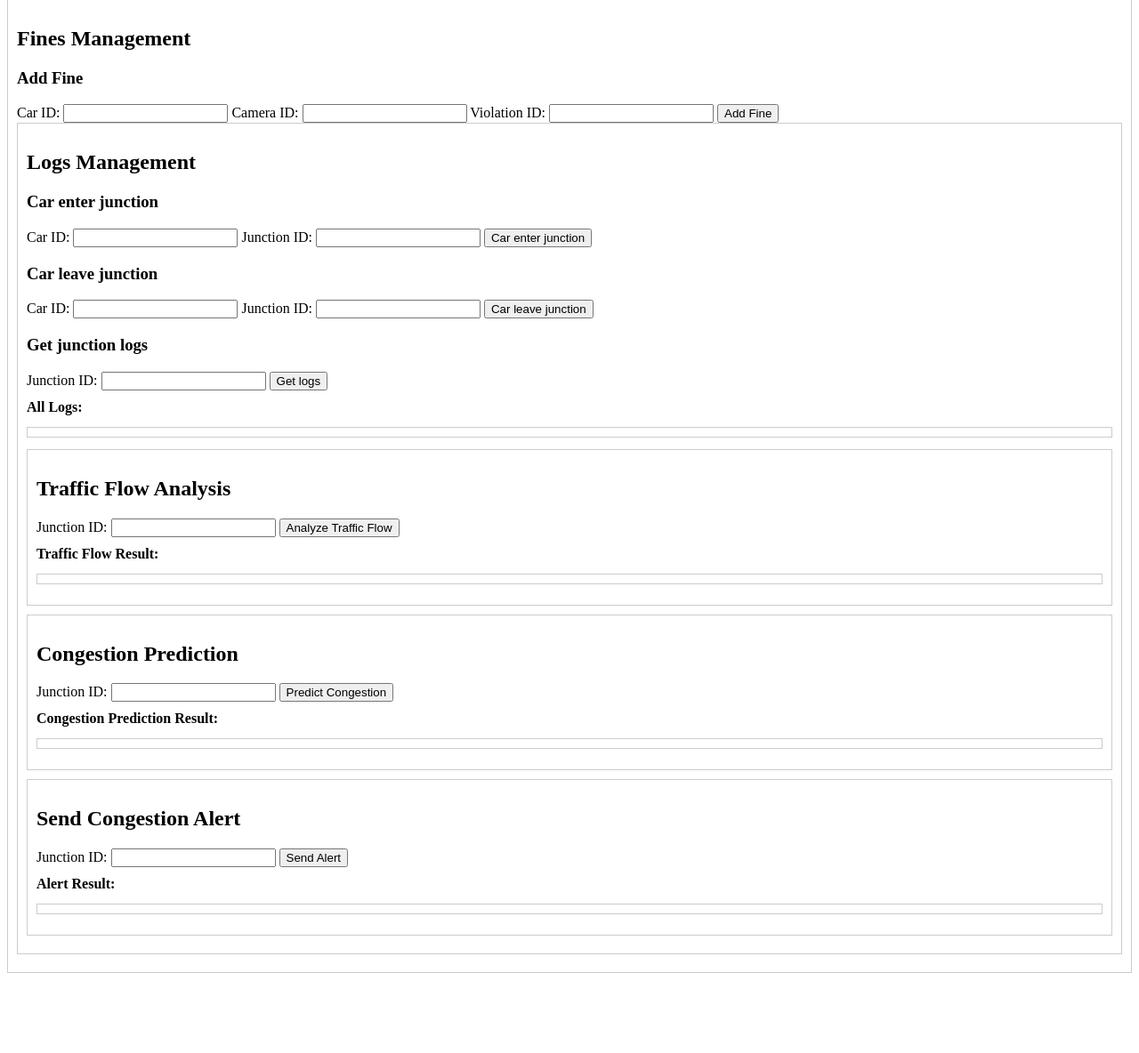
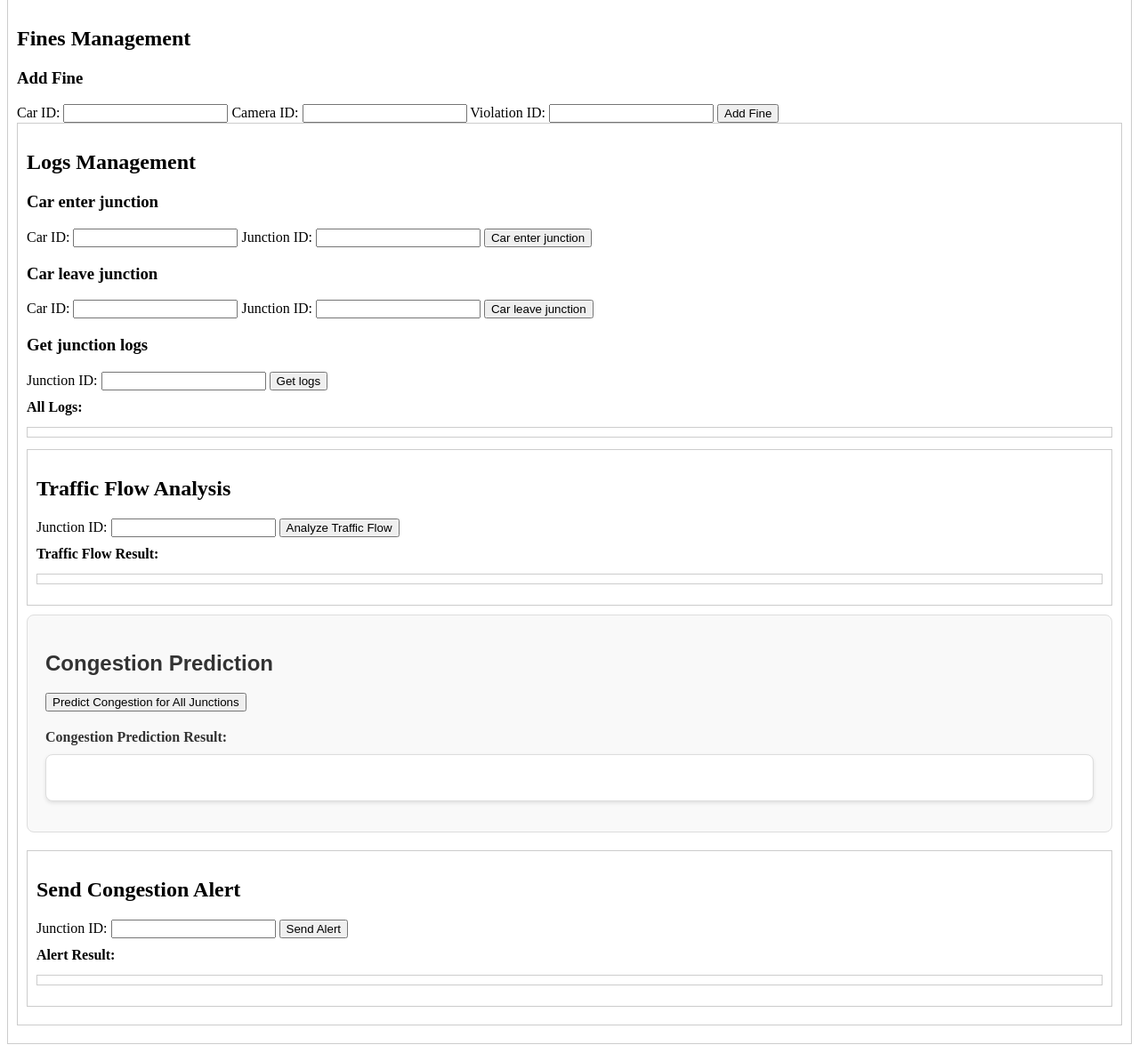
Before and after one commit to LegendaryLoona/LancasterTraficManagementProject, a Django app: template VRLPR/LicenseTracker/templates/index.html in a window 1280 px wide. Shown: the part 1998-3182 px from the top of the page at 89% size. Before the commit the page ends 3092 px from the top, so only its background shows below. Run offline with Django 5.2, Linux system fonts and the light colour scheme; the template is opened without the code that fills it, so the values that code supplies are empty.

Commit message:
Update index.html

```diff
--- a/VRLPR/LicenseTracker/templates/index.html
+++ b/VRLPR/LicenseTracker/templates/index.html
@@ -290,17 +290,25 @@
     <pre id="traffic_flow_result" style="color: blue; border: 1px solid #ccc; padding: 5px;"></pre>
   </div>
 </section>
-<!-- prediction -->
-<section style="border: 1px solid #ccc; padding: 10px; margin-bottom: 10px;">
-  <h2>Congestion Prediction</h2>
+<!-- Prediction Section -->
+<section style="border: 1px solid #ddd; border-radius: 8px; padding: 20px; margin-bottom: 20px; background-color: #f9f9f9;">
+  <h2 style="color: #333; font-family: Arial, sans-serif;">Congestion Prediction</h2>
   <div>
-    <label>Junction ID: </label>
-    <input type="number" id="congestion_prediction_junction_id" />
-    <button onclick="predictCongestion()">Predict Congestion</button>
+    <button onclick="predictAllCongestion()">Predict Congestion for All Junctions</button>
   </div>
-  <div style="margin-top: 10px;">
-    <strong>Congestion Prediction Result:</strong>
-    <pre id="congestion_prediction_result" style="color: blue; border: 1px solid #ccc; padding: 5px;"></pre>
+  <div style="margin-top: 20px;">
+    <strong style="font-size: 16px; color: #333;">Congestion Prediction Result:</strong>
+    <pre id="congestion_prediction_result"
+         style="color: #1e90ff;
+                background-color: #fff;
+                border: 1px solid #ddd;
+                border-radius: 8px;
+                padding: 15px;
+                font-size: 14px;
+                line-height: 1.5;
+                box-shadow: 0 2px 4px rgba(0, 0, 0, 0.1);
+                margin-top: 10px;">
+    </pre>
   </div>
 </section>
 <!-- email announce -->
@@ -318,7 +326,7 @@
 </section>
 
 <script>
-  function sendCongestionAlert() {
+function sendCongestionAlert() {
   const junctionId = document.getElementById('congestion_alert_junction_id').value;
   const url = `/cars/send-congestion-alert/${junctionId}/`;
   fetch(url)
@@ -330,19 +338,19 @@
       document.getElementById('congestion_alert_result').innerText = `Error: ${error.message}`;
     });
   }
-  function predictCongestion() {
-  const junctionId = document.getElementById('congestion_prediction_junction_id').value;
-  const url = `/cars/congestion-prediction/${junctionId}/`;
+  function predictAllCongestion() {
+  const url = `/cars/congestion-prediction/`;
   fetch(url)
     .then(res => res.json())
     .then(data => {
-      document.getElementById('congestion_prediction_result').innerText = JSON.stringify(data, null, 2);
+      const result = JSON.stringify(data, null, 2);
+      document.getElementById('congestion_prediction_result').innerText = result;
     })
     .catch(error => {
       document.getElementById('congestion_prediction_result').innerText = `Error: ${error.message}`;
     });
-  }
-  function analyzeTrafficFlow() {
+}
+function analyzeTrafficFlow() {
   const junctionId = document.getElementById('traffic_flow_junction_id').value;
   const url = `/cars/traffic-flow-analysis/${junctionId}/`;
 
```
